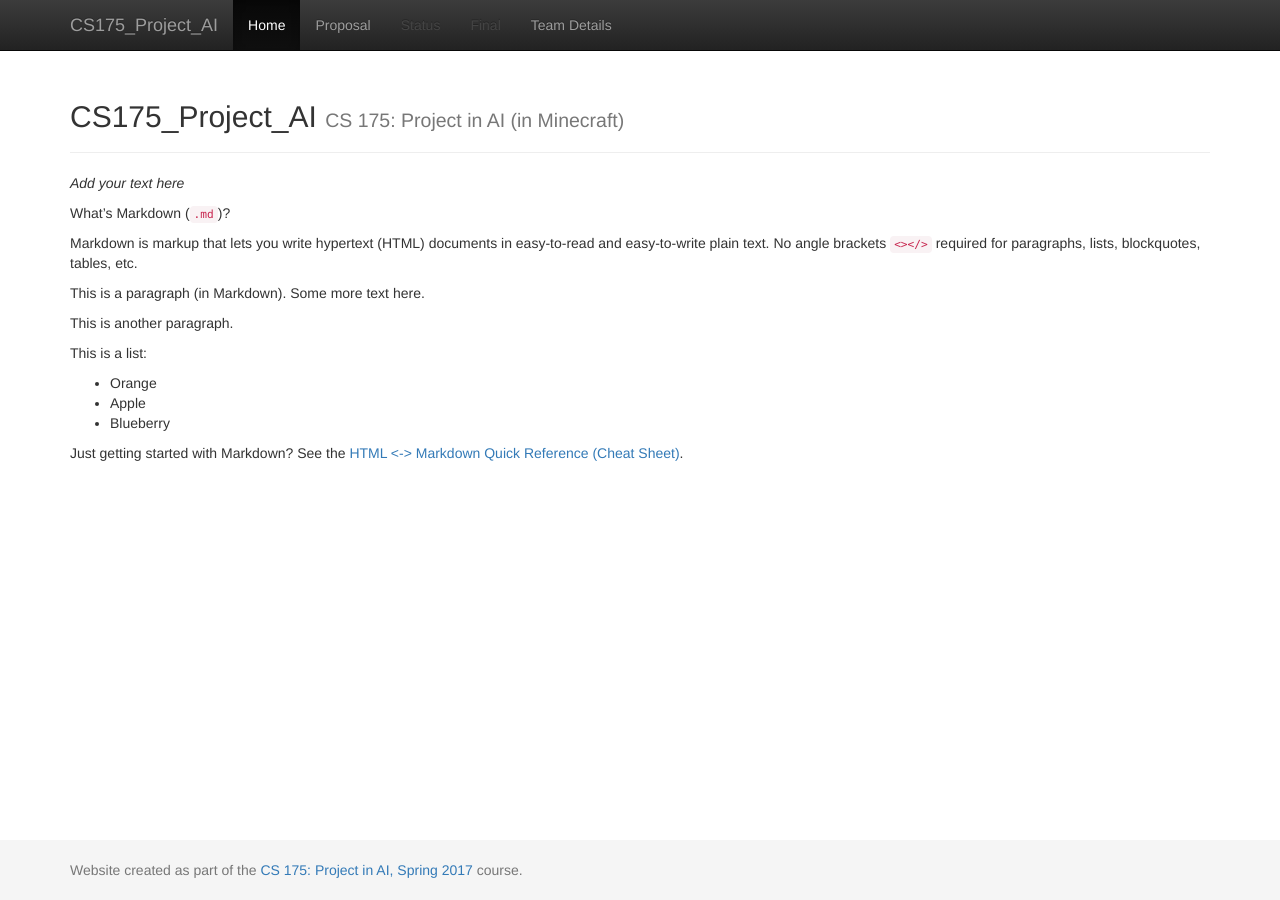
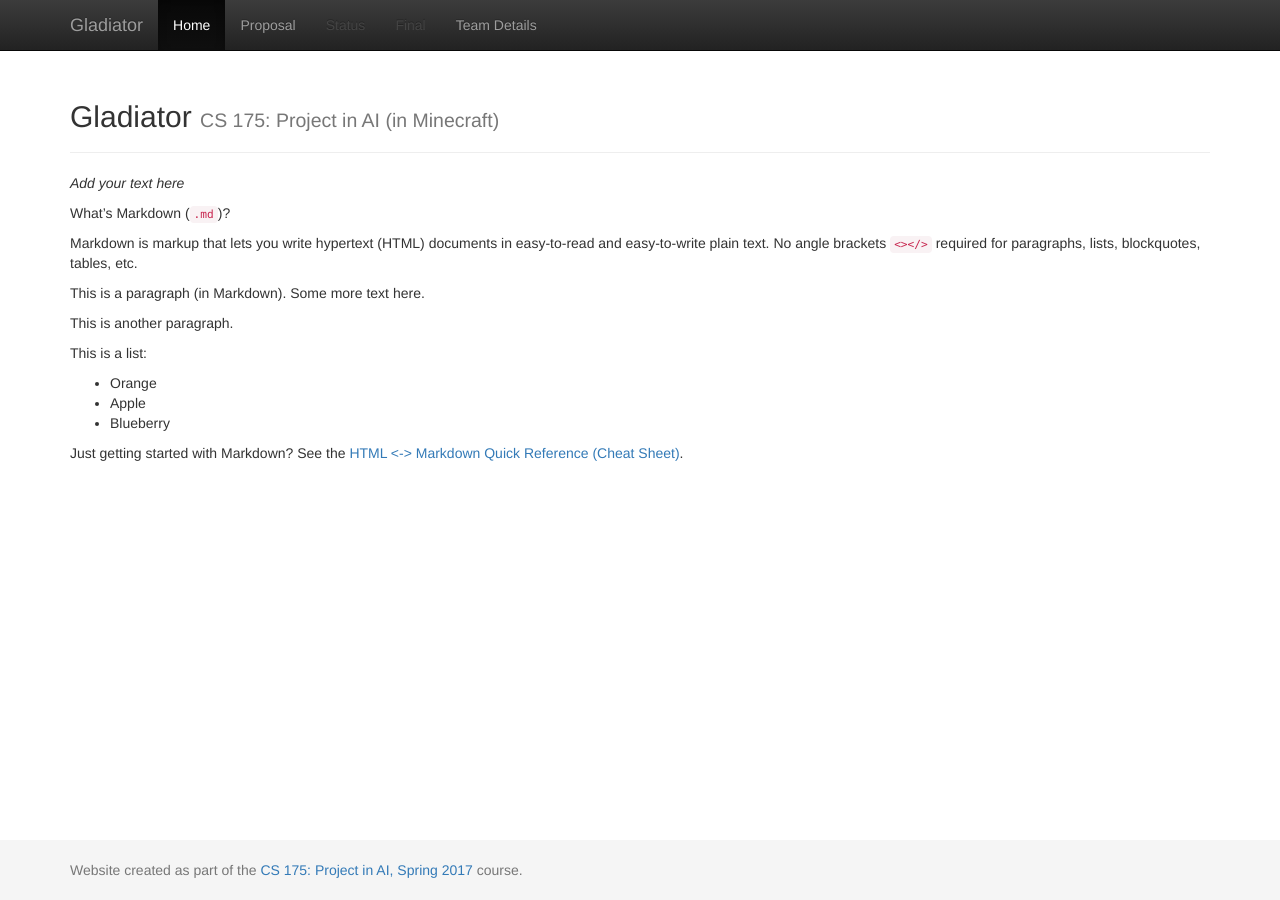
Before and after one commit to keiki83/CS175_Project_AI, a Jekyll site: the page built from docs/index.md, in a window 1280 px wide. Built offline with Jekyll 4.4.1, drawn with Linux system fonts in a browser that asks for light colours.

Commit message:
update for report

```diff
--- a/docs/_config.yml
+++ b/docs/_config.yml
@@ -1,7 +1,7 @@
 ###########
 # site.title
 
-title:    'CS175_Project_AI'
+title:    'Gladiator'
 subtitle: 'CS 175: Project in AI (in Minecraft)'
 
 
```
